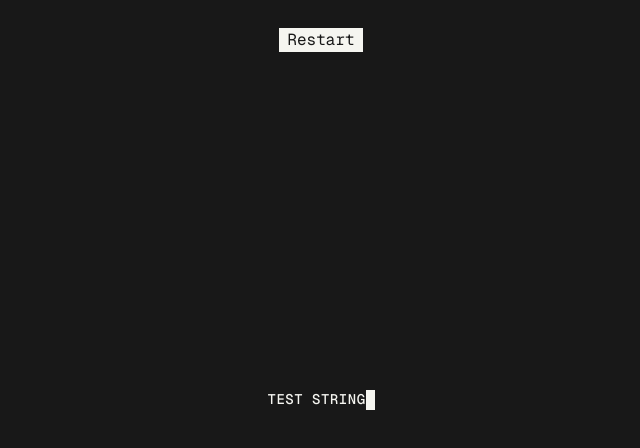
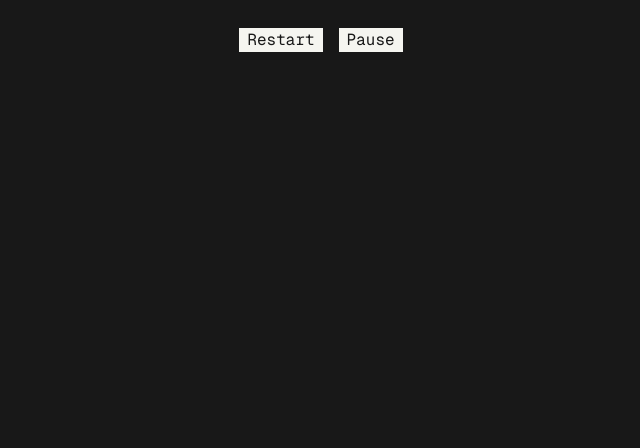
Before and after one commit to tylergeorges/website, a Next.js app: page / in a window 1280 px wide. Shown: the top 448 px of the page, without its empty margins (319-959 px from the left). Built offline with nearby package versions, Linux system fonts and the light colour scheme; a web font is replaced by a local one.

Commit message:
feat: add updateChild util

```diff
--- a/src/app/page.tsx
+++ b/src/app/page.tsx
@@ -8,7 +8,7 @@ export default function Home() {
     <main className="flex size-full flex-1 vertical">
       <div className="size-full flex-1 gap-36 center vertical">
         <div className="flex-1 horizontal center size-full">
-          <ReactiveAscii >TEST STRING</ReactiveAscii>
+          <ReactiveAscii >TEST   STRING</ReactiveAscii>
           {/* <ReactiveAscii >TYLER GEORGES</ReactiveAscii> */}
         </div>
       </div>
--- a/src/components/reactive-ascii/index.tsx
+++ b/src/components/reactive-ascii/index.tsx
@@ -1,12 +1,14 @@
 'use client';
+
+import { Fragment, useMemo } from 'react';
 
 import { cn } from '@/lib/utils';
 import { useReactiveAscii } from '@/components/reactive-ascii/use-reactive-ascii';
 
 import { Caret } from '@/components/caret';
 import {
+  randomSymbolsAnmiation,
   ReactiveAnimation,
-  ReactiveAnimationConfig,
   reactiveTypewriterAnimation
 } from '@/components/reactive-ascii/reactive-animation';
 
@@ -20,29 +22,52 @@ interface ReactiveAsciiProps {
 export const ReactiveAscii = ({
   children: asciiText,
   className,
-  fps = 24,
-  animations = [reactiveTypewriterAnimation]
+  fps = 60,
+  animations = []
 }: ReactiveAsciiProps) => {
-  const [reactiveAsciiRef, caretRef] = useReactiveAscii({ asciiText, fps,animations });
+  const cachedAnimations = useMemo<ReactiveAnimation[]>(
+    () => (animations.length ? animations : [reactiveTypewriterAnimation, randomSymbolsAnmiation]),
+    [animations]
+  );
+
+  const [reactiveAsciiRef, asciiController] = useReactiveAscii({
+    asciiText,
+    fps,
+    animations: cachedAnimations
+  });
 
   return (
     <>
-      <button
-        type="button"
-        className="absolute top-0 mt-7 bg-foreground px-2 text-base text-background"
-      >
-        Restart
-      </button>
+      <div className="absolute top-0 gap-4 horizontal">
+        <button
+          onClick={asciiController.current.restart}
+          type="button"
+          className="top-0 mt-7 bg-foreground px-2 text-base text-background"
+        >
+          Restart
+        </button>
+
+        <button
+          onClick={asciiController.current.togglePlayingState}
+          type="button"
+          className="top-0 mt-7 bg-foreground px-2 text-base text-background"
+        >
+          Pause
+        </button>
+      </div>
 
       <span
         ref={reactiveAsciiRef}
         className={cn(
-          'relative h-[19.056338028169012px] w-full bg-transparent text-center text-[13.968173258003766px] font-medium leading-[19.056338028169012px] tracking-[0.5400000000000001px]',
+          'relative h-[19.056338028169012px] w-full whitespace-pre bg-transparent text-center text-[13.968173258003766px] font-medium leading-[19.056338028169012px] tracking-[0.5400000000000001px]',
           className
         )}
       >
-        <Caret ref={caretRef} />
-        {/* {asciiText} */}
+        <Caret />
+
+        {asciiText.split('').map((char, idx) => (
+          <Fragment key={`${char}_${idx}`}>&nbsp;</Fragment>
+        ))}
       </span>
     </>
   );
--- a/src/components/reactive-ascii/reactive-animation.ts
+++ b/src/components/reactive-ascii/reactive-animation.ts
@@ -1,3 +1,6 @@
+import { ASCII_SYMBOLS, updateChild } from '@/components/reactive-ascii/utils';
+
+/* eslint-disable no-plusplus */
 export interface ReactiveAnimationConfig {
   /**
    * The text to be animated.
@@ -17,48 +20,90 @@ export interface ReactiveAnimationConfig {
   canvas: HTMLElement;
 }
 
-type ReactiveAnimationHandler = () => void;
+type CreateReactiveAnimation = (config: { run: () => void; restart: () => void }) => {
+  run: () => void;
+  restart: () => void;
+};
 
-export const createReactiveAnimation = (handler: ReactiveAnimationHandler) => ({
-  handler
+export const createReactiveAnimation: CreateReactiveAnimation = ({ run, restart }) => ({
+  run,
+  restart
 });
 
 export type ReactiveAnimation = (
   config: ReactiveAnimationConfig
 ) => ReturnType<typeof createReactiveAnimation>;
 
+export const randomSymbolsAnmiation: ReactiveAnimation = ({ canvas, finish, text }) => {
+  let currentIteration = 0;
+
+  const run = () => {
+    if (currentIteration === ASCII_SYMBOLS.length) {
+      finish();
+
+      return;
+    }
+
+    const currentSymbol = ASCII_SYMBOLS[currentIteration];
+
+    const randomizedText = text
+      .split('')
+      .map(char => {
+        if (char === ' ' || char === '\xA0' || char === '&nbsp;') {
+          return char;
+        }
+
+        return currentSymbol;
+      })
+      .join('');
+
+    const cursor = canvas.lastElementChild;
+
+    canvas.innerHTML = randomizedText;
+
+    if (cursor) {
+      canvas.innerHTML += '&nbsp;';
+
+      canvas.append(cursor);
+    }
+
+    currentIteration += 1;
+  };
+
+  const restart = () => {
+    currentIteration = 0;
+    run();
+  };
+
+  return createReactiveAnimation({ run, restart });
+};
+
 // eslint-disable-next-line arrow-body-style
-export const reactiveTypewriterAnimation: ReactiveAnimation = ({
-  finish,
-  text,
-  fps,
-  canvas
-  //   caretRef
-}) => {
+export const reactiveTypewriterAnimation: ReactiveAnimation = config => {
+  const { text, canvas, finish } = config;
+
   let animationPos = 0;
 
   const whitespace = '&nbsp;';
-
   const textPlaceholder = whitespace.repeat(text.length);
 
-  let caret: HTMLSpanElement;
+  let caret = canvas.children.item(0) as HTMLElement | null;
 
-  if (canvas && canvas.children[0] instanceof HTMLElement) {
-    caret = canvas.children[0];
-  } else {
-    caret = document.createElement('span');
-    caret.innerText = 'W';
-    caret.className = 'absolute -ml-[1ch] h-[19.056338028169012px] bg-foreground';
+  if (!caret) {
+    const caretEl = document.createElement('span');
+    caretEl.className = 'absolute -ml-[1ch] h-[19.056338028169012px] w-[1ch] bg-foreground';
+    caret = caretEl;
   }
 
-  //   canvas.append(caret)
+  if (canvas.children.length < 1) {
+    canvas.innerHTML += textPlaceholder;
+  }
 
-  return createReactiveAnimation(() => {
-    // const state = reactiveAsciiStateRef.current;
-    animationPos += 1;
+  canvas.style.opacity = '1';
 
-    let trimmedContent = '';
+  let trimmedContent = '';
 
+  const run = () => {
     const endIdx = whitespace.length * animationPos;
 
     const rightWhitespace = textPlaceholder.substring(endIdx);
@@ -67,43 +112,30 @@ export const reactiveTypewriterAnimation: ReactiveAnimation = ({
       trimmedContent = text.substring(0, animationPos);
     }
 
-    if (caret) {
-      canvas.innerHTML = `${trimmedContent}&nbsp;`;
+    canvas.innerHTML = `${trimmedContent}&nbsp;`;
+    canvas.append(caret);
 
-      canvas.append(caret);
-      //   asciiAnimations.push(caret);
-      canvas.innerHTML += rightWhitespace;
-      //   reactiveAscii.innerHTML += rightWhitespace;
+    canvas.innerHTML += rightWhitespace;
+
+    if (animationPos === text.length) {
+      caret.style.opacity = '0';
+
+      updateChild(canvas, caret);
+
+      finish();
     }
 
-    // if (caretAnimations && !typing) {
-    //   // console.log(elapsedBlinkFrame,blinkFrames,frame)
-    //   // console.log(blinkFrames/2,elapsedBlinkFrame)
+    animationPos += 1;
+  };
 
-    //   if (elapsedBlinkFrame === hideCaretFrame && !blink) {
-    //     caretAnimations.hide();
-    //     elapsedBlinkFrame = 0;
-    //     // elapsedBlinkFrame -= 0.5;
-    //     blink = true;
-    //   } else if (elapsedBlinkFrame < blinkFrames ) {
-    //     caretAnimations.show();
-    //     elapsedBlinkFrame += 0.5;
-    //     blink = false;
-    //   }
+  const restart = () => {
+    animationPos = 0;
 
-    //   if (!blink) {
-    //     // asciiAnimations.show();
-    //     // blink = false;
-    //     // asciiAnimations.hide();
-    //   } else if (blink) {
-    //     // elapsedBlinkFrame = 0;
-    //     // asciiAnimations.show();
-    //     // asciiAnimations.hide();
-    //   }
-    // }
+    return run;
+  };
 
-    if (animationPos === text.length) {
-      finish();
-    }
-  });
+  return {
+    run,
+    restart
+  };
 };
--- a/src/components/reactive-ascii/use-reactive-ascii.tsx
+++ b/src/components/reactive-ascii/use-reactive-ascii.tsx
@@ -2,7 +2,7 @@
 
 'use client';
 
-import { useEffect, useRef } from 'react';
+import { useRef, useState } from 'react';
 
 import { useAsciiAnimations } from '@/components/reactive-ascii/use-ascii-animations';
 import { useIsomorphicLayoutEffect } from '@/hooks/use-isomorphic-layout-effect';
@@ -14,27 +14,75 @@ interface UseReactiveAsciiArgs {
   fps: number;
 }
 
+interface UseReactiveAsciiController {
+  restart: () => void;
+  togglePlayingState: () => void;
+}
+
+type AnimationHandler = ReturnType<ReactiveAnimation>;
 interface ReactiveAsciiState {
   asciiText: string;
   pos: number;
   fps: number;
-  animations: ReturnType<ReactiveAnimation>['handler'][];
+  animations: AnimationHandler[];
+  animationIdx: number;
+  playing: boolean;
 }
 
 export const useReactiveAscii = ({ asciiText, fps, animations }: UseReactiveAsciiArgs) => {
+  const cachedAnimations = useRef(animations);
+
+  useIsomorphicLayoutEffect(() => {
+    cachedAnimations.current = animations;
+  });
+
   const reactiveAsciiStateRef = useRef<ReactiveAsciiState>({
     asciiText,
     animations: [],
     fps,
-    pos: -1
+    pos: -1,
+    playing: true,
+    animationIdx: 0
   });
+
+  const [playing, setPlaying] = useState(true);
+
   const rafRef = useRef<number>(0);
 
+  const reactiveAsciiController = useRef<UseReactiveAsciiController>({
+    togglePlayingState: () => {
+      // setPlaying(prev => !prev);
+
+      const isDoneAnimating = reactiveAsciiStateRef.current.animationIdx === animations.length - 1;
+
+      if (!isDoneAnimating) {
+        reactiveAsciiStateRef.current.animationIdx = 0;
+        reactiveAsciiStateRef.current.playing = !reactiveAsciiStateRef.current.playing;
+
+        setPlaying(prev => !prev);
+      }
+    },
+
+    restart() {
+      for (const animation of reactiveAsciiStateRef.current.animations) {
+        animation.restart();
+      }
+
+      reactiveAsciiStateRef.current.animationIdx = 0;
+      reactiveAsciiStateRef.current.playing = true;
+
+      setPlaying(true);
+    }
+  });
+
   const [reactiveAsciiRef, asciiAnimationsRef] = useAsciiAnimations();
-  const [caretRef, caretAnimationsRef] = useAsciiAnimations();
+  // const [caretRef, caretAnimationsRef] = useAsciiAnimations();
 
   useIsomorphicLayoutEffect(() => {
+    const animations = cachedAnimations.current;
+
     let done = false;
+    // let done = reactiveAsciiStateRef.current.animationIdx === animations.length
 
     let start: number;
 
@@ -43,41 +91,52 @@ export const useReactiveAscii = ({ asciiText, fps, animations }: UseReactiveAsci
     const asciiAnimations = asciiAnimationsRef.current;
     const reactiveAscii = reactiveAsciiRef.current;
 
-    const caretAnimations = caretAnimationsRef.current;
-    const caret = caretRef.current;
+    let delay = 1000 / reactiveAsciiStateRef.current.fps;
 
-    const delay = 1000 / reactiveAsciiStateRef.current.fps;
+    delay += asciiText.length;
 
-    const whitespace = '&nbsp;';
+    const finish = (idx: number) => {
+      if (idx === animations.length - 1) {
+        done = true;
 
-    const textPlaceholder = whitespace.repeat(asciiText.length);
+        reactiveAsciiStateRef.current.playing = false;
+        setPlaying(false);
 
-    if (reactiveAscii && asciiAnimations && caretAnimations) {
-      reactiveAscii.innerHTML = '';
-      if (caret) {
-        caretAnimations.show();
-        reactiveAscii.append(caret);
+        return;
+      }
 
-        reactiveAscii.innerHTML += textPlaceholder;
+      reactiveAsciiStateRef.current.animationIdx += 1;
+    };
+
+    if (reactiveAscii && !reactiveAsciiStateRef.current.animations.length) {
+      reactiveAscii.style.opacity = '0';
+
+      for (let i = 0; i < animations.length; i++) {
+        const animation = animations[i];
+
+        reactiveAsciiStateRef.current.animations.push(
+          animation({
+            finish: () => {
+              finish(i);
+            },
+            canvas: reactiveAscii,
+            text: asciiText,
+            fps
+          })
+        );
       }
     }
 
-    const finish = () => {
-      done = true;
-    };
-
-    if (reactiveAscii) {
-      for (const animation of animations) {
-        reactiveAsciiStateRef.current.animations.push(
-          animation({ finish, canvas: reactiveAscii, text: asciiText, fps }).handler
-        );
-      }
-    }
     const reactiveAnimations = reactiveAsciiStateRef.current.animations;
 
     const animate = (timestamp: number) => {
-      if (!asciiAnimations || !reactiveAscii) return;
+      if (!asciiAnimations || !reactiveAscii) {
+        cancelAnimationFrame(rafRef.current);
 
+        return;
+      }
+
+      if (reactiveAsciiStateRef.current.playing) {
         if (start === undefined) {
           start = timestamp;
         }
@@ -90,64 +149,16 @@ export const useReactiveAscii = ({ asciiText, fps, animations }: UseReactiveAsci
 
           if (done) cancelAnimationFrame(rafRef.current);
 
-        console.log(done);
+          const currentAnimation = reactiveAnimations[reactiveAsciiStateRef.current.animationIdx];
 
-        // const state = reactiveAsciiStateRef.current;
-        // reactiveAsciiStateRef.current.pos++;
-
-        // let trimmedContent = '';
-
-        // const endIdx = whitespace.length * state.pos;
-
-        // const rightWhitespace = textPlaceholder.substring(endIdx);
-
-        for (const animation of reactiveAnimations) {
-          animation();
-        }
-
-        // if (reactiveAsciiStateRef.current.pos >= 0) {
-        //   trimmedContent = state.asciiText.substring(0, reactiveAsciiStateRef.current.pos);
-        // }
-
-        // if (caret && caretAnimations) {
-        //   reactiveAscii.innerHTML = `${trimmedContent}&nbsp;`;
-        //   asciiAnimations.push(caret);
-        //   reactiveAscii.innerHTML += rightWhitespace;
-        // }
-
-        // if (caretAnimations && !typing) {
-        //   // console.log(elapsedBlinkFrame,blinkFrames,frame)
-        //   // console.log(blinkFrames/2,elapsedBlinkFrame)
-
-        //   if (elapsedBlinkFrame === hideCaretFrame && !blink) {
-        //     caretAnimations.hide();
-        //     elapsedBlinkFrame = 0;
-        //     // elapsedBlinkFrame -= 0.5;
-        //     blink = true;
-        //   } else if (elapsedBlinkFrame < blinkFrames ) {
-        //     caretAnimations.show();
-        //     elapsedBlinkFrame += 0.5;
-        //     blink = false;
-        //   }
-
-        //   if (!blink) {
-        //     // asciiAnimations.show();
-        //     // blink = false;
-        //     // asciiAnimations.hide();
-        //   } else if (blink) {
-        //     // elapsedBlinkFrame = 0;
-        //     // asciiAnimations.show();
-        //     // asciiAnimations.hide();
-        //   }
-        // }
-
-        // if (reactiveAsciiStateRef.current.pos === state.asciiText.length) {
-        //   done = true;
-        // }
+          currentAnimation.run();
         }
 
         if (!done) {
           rafRef.current = requestAnimationFrame(animate);
+        } else {
+          cancelAnimationFrame(rafRef.current);
+        }
       } else {
         cancelAnimationFrame(rafRef.current);
       }
@@ -158,7 +169,7 @@ export const useReactiveAscii = ({ asciiText, fps, animations }: UseReactiveAsci
     return () => {
       if (rafRef.current !== undefined) cancelAnimationFrame(rafRef.current);
     };
-  }, [caretAnimationsRef, asciiAnimationsRef, asciiText.length, caretRef, reactiveAsciiRef]);
+  }, [playing]);
 
-  return [reactiveAsciiRef, caretRef] as const;
+  return [reactiveAsciiRef, reactiveAsciiController] as const;
 };
--- /dev/null
+++ b/src/components/reactive-ascii/utils.ts
@@ -0,0 +1,81 @@
+/* eslint-disable no-plusplus */
+/* eslint-disable no-continue */
+
+const symbols =
+  'MNBWQR8gGD6SHO9EKUA50qdPbXp24C3ZmIVFhkwae1jloiYTfunyJtsL7xczv+=r!/;"*_~:,-\'\xB7\xA0'.slice(10);
+
+export const getRandIdx = (input: string | any[]) => Math.floor(Math.random() * input.length);
+
+export const getRandomSymbol = () => symbols[Math.floor(Math.random() * symbols.length)];
+
+export const getRepeatedSymbolFrames = () =>
+  symbols
+    .split('')
+    .map(char => `${char}${char}`)
+    .join('');
+
+export const ASCII_SYMBOLS = getRepeatedSymbolFrames();
+
+export const replaceText = (text: string, index: number, char: string) =>
+  text.substring(0, index) + char + text.substring(index + char.length);
+
+export const updateChild = (parent: HTMLElement, el: HTMLElement | string) => {
+  let idx = 0;
+
+  let parentChildren: NodeListOf<ChildNode> | HTMLCollection;
+
+  if (typeof el === 'string') {
+    parentChildren = parent.childNodes;
+
+    for (let i = 0; i < parentChildren.length; i++) {
+      const textNode = parentChildren.item(i).nodeValue;
+
+      if (!textNode) continue;
+
+      if (textNode.trim().toLowerCase() === el.trim().toLowerCase()) {
+        idx = i;
+
+        break;
+      }
+    }
+
+    const baseNode = parentChildren.item(idx);
+    const foundNode = parentChildren.item(idx).cloneNode();
+
+    foundNode.nodeValue = el;
+    foundNode.nodeValue = el;
+
+    parent.replaceChild(foundNode, baseNode);
+
+    return;
+  }
+
+  parentChildren = parent.children;
+
+  const elStyles = el.getAttribute('style');
+
+  el.setAttribute('style', '');
+
+  for (let i = 0; i < parentChildren.length; i++) {
+    const child = parentChildren.item(i);
+
+    if (!child) continue;
+
+    child.setAttribute('style', '');
+
+    if (child.isEqualNode(el)) {
+      idx = i;
+
+      break;
+    }
+  }
+  if (elStyles) {
+    el.setAttribute('style', elStyles);
+  }
+
+  const child = parent.children.item(idx);
+
+  if (child) {
+    parent.replaceChild(el, child);
+  }
+};
```
Also changed, not shown: src/components/caret.tsx (+3 -5 lines), src/components/reactive-ascii/animated-ascii.ts (deleted, +0 -17 lines). Lines whose indentation alone changed are shown as unchanged.
